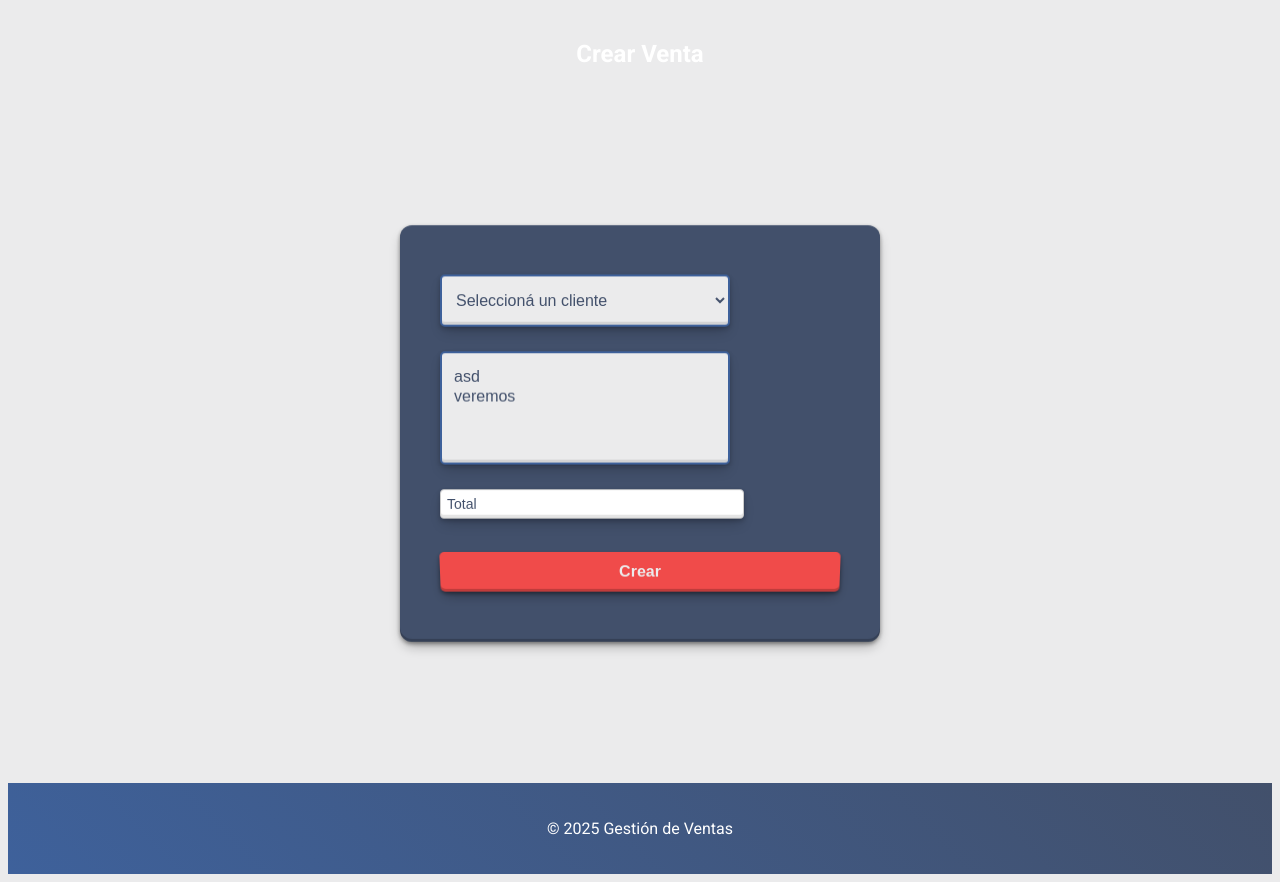
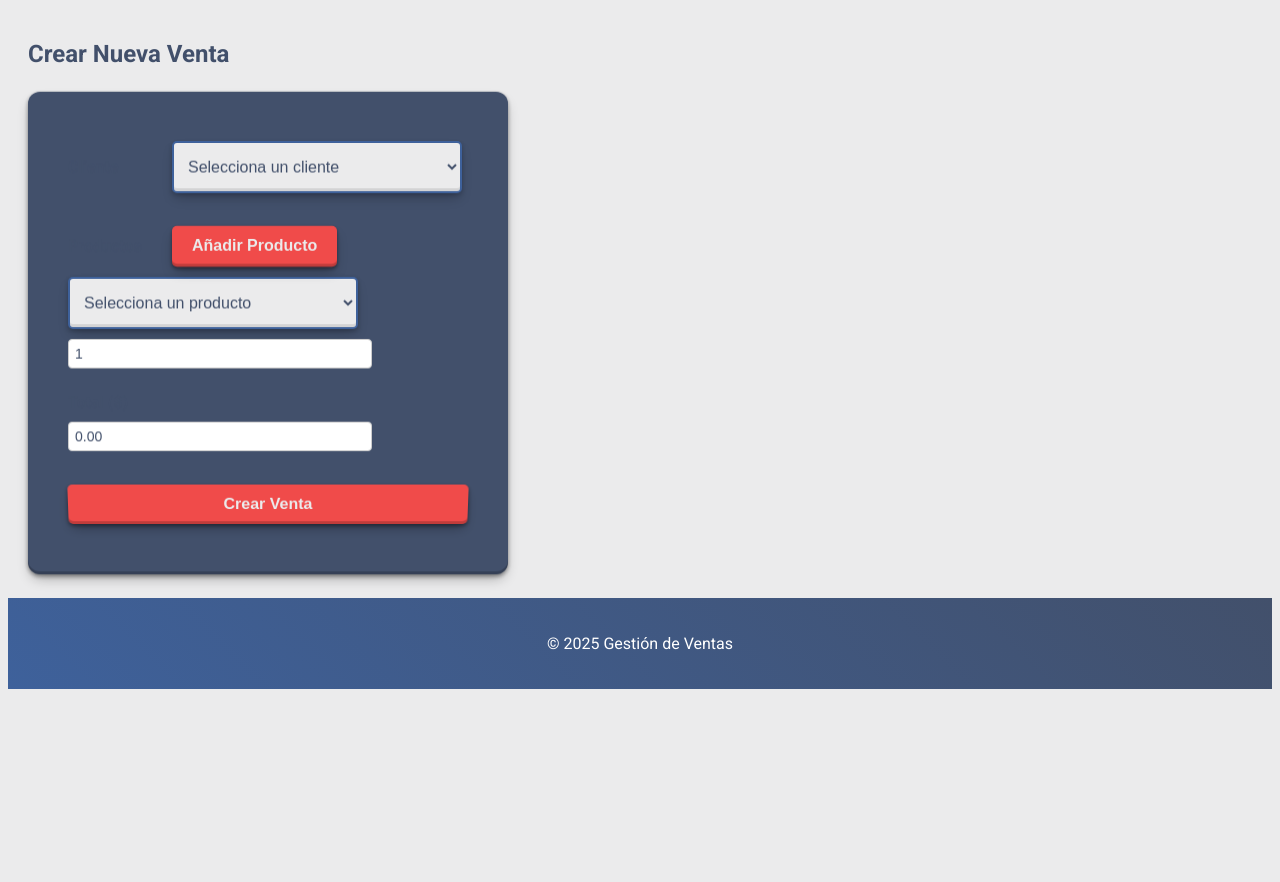
Before and after one commit to Froaky/gestion_ventas, a Flask app: page /ventas/crear in a window 1280 px wide. Shown: the part 218-1100 px from the top of the page. After the commit the page ends 907 px from the top, so only its background shows below. Run offline with Flask 3, Linux system fonts and the light colour scheme; data comes from the database, SQL or seed files in the repository.

Commit message:
cambios de gestio

```diff
--- a/models/cliente.py
+++ b/models/cliente.py
@@ -1,3 +1,4 @@
+# models/cliente.py
 from . import db
 
 class Cliente(db.Model):
--- a/models/producto.py
+++ b/models/producto.py
@@ -3,6 +3,7 @@
 
 class Producto(db.Model):
     __tablename__ = 'productos'
+
     id = db.Column(db.Integer, primary_key=True)
     name = db.Column(db.String(50), nullable=False)
     precio = db.Column(db.Float, nullable=True)
@@ -19,3 +20,7 @@
             "categoria": self.categoria,
             "proveedor_id": self.proveedor_id
         }
+
+# IMPORTAR AL FINAL para evitar conflictos circulares
+from .producto_venta import VentaProducto
+Producto.ventas = db.relationship("VentaProducto", back_populates="producto")
--- a/routes/ventas.py
+++ b/routes/ventas.py
@@ -26,6 +26,7 @@
         total=float(data.get('total', 0.0))
         # Aquí podrías agregar productos si implementás lógica en el API también
     )
+
     return jsonify(nueva.to_dict()), 201
 
 @bp.route('/api/<int:id>', methods=['PUT'])
@@ -61,17 +62,51 @@
     from models.producto import Producto
     clientes = Cliente.query.all()
     productos = Producto.query.all()
+    productos_dicts = [p.to_dict() for p in productos]
+
 
     if request.method == 'POST':
         cliente_id = request.form.get('cliente_id')
-        total = float(request.form.get('total', 0.0))
-        producto_ids = request.form.getlist('producto_ids')  # 👈 agregado para recibir productos
+        raw_total = request.form.get('total', '').strip()
 
-        create_venta(cliente_id, total, producto_ids)  # 👈 ahora incluye productos
+        # Validación de total vacío o inválido
+        if not raw_total:
+            flash('El total no puede estar vacío. Asegúrate de seleccionar productos y cantidades.', 'danger')
+            return redirect(url_for('ventas.crear_venta_view'))
+
+        try:
+            total = float(raw_total)
+        except ValueError:
+            flash('El total ingresado no es válido.', 'danger')
+            return redirect(url_for('ventas.crear_venta_view'))
+
+        producto_data = []
+        index = 0
+        while True:
+            pid_key = f'productos_seleccionados[{index}][producto_id]'
+            qty_key = f'productos_seleccionados[{index}][cantidad]'
+            if pid_key in request.form and qty_key in request.form:
+                try:
+                    producto_data.append({
+                        'producto_id': int(request.form[pid_key]),
+                        'cantidad': int(request.form[qty_key])
+                    })
+                except ValueError:
+                    flash('Cantidad o producto inválido.', 'danger')
+                    return redirect(url_for('ventas.crear_venta_view'))
+                index += 1
+            else:
+                break
+
+
+        # Nota: Si tu servicio `create_venta` aún no acepta este formato, tendrás que ajustarlo también.
+        create_venta(cliente_id, total, producto_data)
         flash('Venta creada correctamente', 'success')
         return redirect(url_for('ventas.lista_ventas'))
 
-    return render_template('ventas/crear.html', clientes=clientes, productos=productos)
+    return render_template('ventas/crear.html', clientes=clientes, productos=productos_dicts)
+
+
 
 @bp.route('/editar/<int:id>', methods=['GET', 'POST'])
 def editar_venta_view(id):
--- a/static/js/dashboard.js
+++ b/static/js/dashboard.js
@@ -126,3 +126,59 @@
   // Actualizar automáticamente cada 60 segundos (60000 milisegundos)
   setInterval(updateChartData, 60000);
 });
+
+
+document.addEventListener('DOMContentLoaded', () => {
+  const productos = JSON.parse(document.getElementById('productosData')?.textContent || '[]');
+  const productosContainer = document.getElementById('productosContainer');
+  const totalInput = document.getElementById('total');
+  const addProductBtn = document.getElementById('addProduct');
+
+  function actualizarTotal() {
+    let total = 0;
+    const filas = productosContainer.querySelectorAll('.producto-row');
+
+    filas.forEach(fila => {
+      const select = fila.querySelector('select');
+      const cantidadInput = fila.querySelector('input[type="number"]');
+
+      const precio = parseFloat(select?.selectedOptions[0]?.dataset.precio || '0');
+      const cantidad = parseInt(cantidadInput.value || '0');
+      if (!isNaN(precio) && !isNaN(cantidad)) {
+        total += precio * cantidad;
+      }
+    });
+
+    totalInput.value = total.toFixed(2);
+  }
+
+  productosContainer.addEventListener('change', actualizarTotal);
+  productosContainer.addEventListener('input', actualizarTotal);
+
+  addProductBtn.addEventListener('click', () => {
+    const index = productosContainer.querySelectorAll('.producto-row').length;
+    const nuevaFila = document.createElement('div');
+    nuevaFila.classList.add('producto-row');
+    nuevaFila.style.marginTop = '10px';
+
+    nuevaFila.innerHTML = `
+      <select name="productos_seleccionados[${index}][producto_id]" class="form-control producto-select" required>
+        <option value="" disabled selected>Selecciona un producto</option>
+        ${productos.map(p => `<option value="${p.id}" data-precio="${p.precio}">${p.name} (${p.stock} en stock)</option>`).join('')}
+      </select>
+      <input type="number" name="productos_seleccionados[${index}][cantidad]" class="form-control cantidad-input" placeholder="Cantidad" min="1" value="1" required>
+    `;
+
+    productosContainer.appendChild(nuevaFila);
+  });
+
+  // validación final antes de enviar (ya estaba en tu HTML)
+  document.getElementById('ventaForm')?.addEventListener('submit', function (e) {
+    if (!totalInput.value || parseFloat(totalInput.value) <= 0) {
+      e.preventDefault();
+      alert('Debes seleccionar productos válidos y cantidades para calcular el total antes de enviar.');
+    }
+  });
+
+  actualizarTotal(); // calcular al inicio
+});
--- a/templates/ventas/crear.html
+++ b/templates/ventas/crear.html
@@ -2,29 +2,48 @@
 {% block title %}Crear Venta{% endblock %}
 
 {% block content %}
-<h2 style="text-align: center; color: #fff;">Crear Venta</h2>
+<div class="container">
+  <h2 class="text-center">Crear Nueva Venta</h2>
 
-<div class="centered-container">
-  <form method="POST" class="form">
+  <form method="POST" class="form" id="ventaForm">
     <!-- Cliente -->
-    <select name="cliente_id" id="cliente_id" class="input" required>
-      <option value="" disabled selected>Seleccioná un cliente</option>
-      {% for c in clientes %}
-        <option value="{{ c.id }}">{{ c.name }}</option>
-      {% endfor %}
-    </select>
+    <div class="form-group">
+      <label for="cliente_id">Cliente</label>
+      <select name="cliente_id" id="cliente_id" class="form-control" required>
+        <option value="" disabled selected>Selecciona un cliente</option>
+        {% for cliente in clientes %}
+          <option value="{{ cliente.id }}">{{ cliente.name }}</option>
+        {% endfor %}
+      </select>
+    </div>
 
-    <!-- Productos múltiples -->
-    <select name="producto_ids" id="producto_ids" class="input" multiple required>
-      {% for p in productos %}
-        <option value="{{ p.id }}">{{ p.name }}</option>
-      {% endfor %}
-    </select>
+    <!-- Productos con cantidad -->
+    <div class="form-group" id="productosContainer">
+      <label>Productos</label>
+      <button type="button" class="btn btn-secondary btn-sm" id="addProduct">Añadir Producto</button>
 
-    <!-- Total -->
-    <input type="number" step="0.01" name="total" id="total" class="input" placeholder="Total" required>
+      <div class="producto-row" style="margin-top: 10px;">
+        <select name="productos_seleccionados[0][producto_id]" class="form-control producto-select" required>
+          <option value="" disabled selected>Selecciona un producto</option>
+          {% for producto in productos %}
+            <option value="{{ producto.id }}" data-precio="{{ producto.precio }}">{{ producto.name }} ({{ producto.stock }} en stock)</option>
+          {% endfor %}
+        </select>
+        <input type="number" name="productos_seleccionados[0][cantidad]" class="form-control cantidad-input" placeholder="Cantidad" min="1" value="1" required>
+      </div>
+    </div>
 
-    <button type="submit">Crear</button>
+    <!-- Total calculado automáticamente -->
+    <div class="form-group">
+      <label for="total">Total ($)</label>
+      <input type="number" step="0.01" name="total" id="total" class="form-control" readonly>
+    </div>
+
+    <button type="submit" class="btn btn-primary">Crear Venta</button>
   </form>
 </div>
+
+<script id="productosData" type="application/json">
+  {{ productos | tojson }}
+</script>
 {% endblock %}
```
Also changed, not shown: models/producto_venta.py (added, +13 -0 lines), models/venta.py (+12 -7 lines), services/ventas_service.py (+27 -10 lines), templates/productos/catalogo.html (added, +31 -0 lines), sales_management.db.
